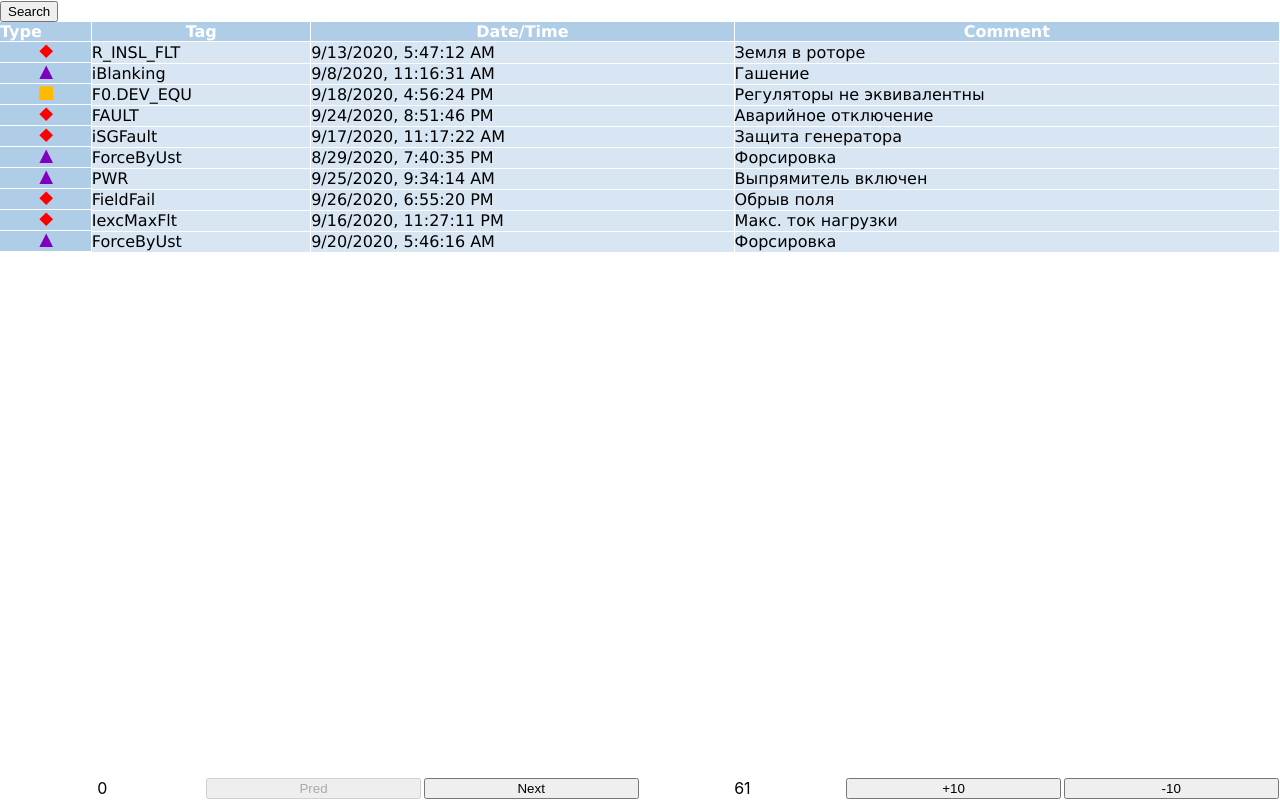
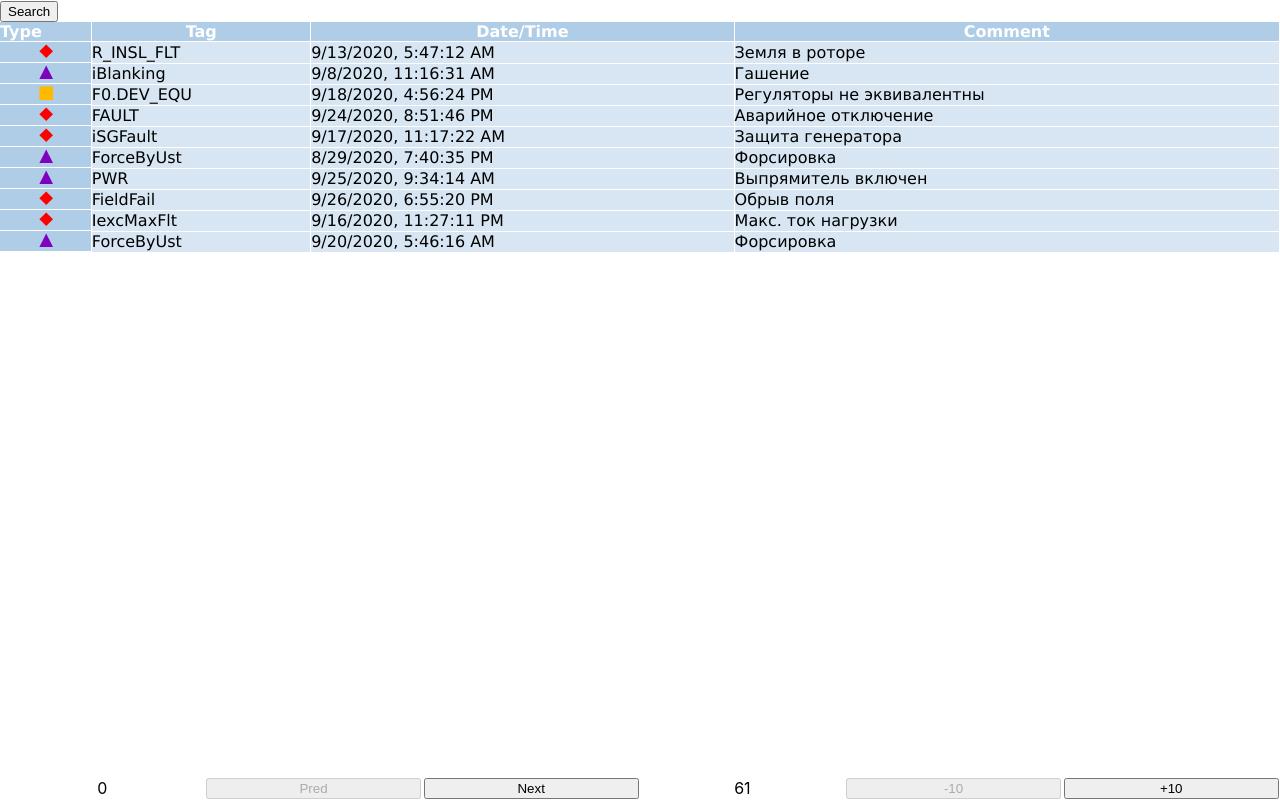
Before and after one commit to GerasimGerasimov/dexop-events-table, a React (Create React App) app: page / in a window 1280 px wide. Built offline with nearby package versions, Linux system fonts and the light colour scheme.

Commit message:
disable кнопок количества строк при достижении ограничений

```diff
--- a/src/Pages/Events/components/paginator/paginator.tsx
+++ b/src/Pages/Events/components/paginator/paginator.tsx
@@ -11,23 +11,49 @@ interface IPaginatorProps {
   setNumberOfItemsOnPageHandler: any;
 }
 
+interface IPaginatorState {
+  addDisabled: boolean;
+  subDisabled: boolean;
+}
+
 const minItemsOnPage: number = 10;
 const maxItemsOnPage: number = 40;
 
-export default class Paginator extends Component <IPaginatorProps,{}> {
+export default class Paginator extends Component <IPaginatorProps,IPaginatorState> {
+
+  constructor (props: IPaginatorProps) {
+    super(props);
+    this.state = {
+      addDisabled: false,
+      subDisabled: true
+    }
+  }
 
   private addItemsOnPage(quantity: number): number {
     const remainingItems: number = this.props.QueriedQuantity + quantity;
-    return (remainingItems > maxItemsOnPage)
-            ? maxItemsOnPage
-            : remainingItems;
+    return (():number => {
+      const result =  (remainingItems > maxItemsOnPage)
+      ? maxItemsOnPage
+      : remainingItems;
+      this.setState({
+        addDisabled:(result === maxItemsOnPage),
+        subDisabled: false})
+      return result;
+    })();
   }
 
   private subItemsOnPage(quantity: number): number {
     const remainingItems: number = this.props.QueriedQuantity - quantity;
-    return (remainingItems < minItemsOnPage)
-            ? minItemsOnPage
-            : remainingItems;
+    return (():number => {
+      const result = (remainingItems < minItemsOnPage)
+      ? minItemsOnPage
+      : remainingItems;
+      this.setState({
+        subDisabled:(result === minItemsOnPage),
+        addDisabled: false
+      })
+      return result;
+    })();
   }
 
   private isDisabled(value: number):boolean {
@@ -45,9 +71,13 @@ export default class Paginator extends Component <IPaginatorProps,{}> {
           disabled={this.isDisabled(this.props.ItemsAfter)}
           onClick={()=>this.props.nextItemsHandler(IEventQueryDirection.Next)}>Next</button>
         <span>{this.props.ItemsAfter}</span>
-        <button onClick={()=>this.props.setNumberOfItemsOnPageHandler(this.addItemsOnPage(this.props.ItemsPortion))}>+10</button>
-        <button onClick={()=>this.props.setNumberOfItemsOnPageHandler(this.subItemsOnPage(this.props.ItemsPortion))}>-10</button>
-      </div>
+        <button
+          disabled={this.state.subDisabled}
+          onClick={()=>this.props.setNumberOfItemsOnPageHandler(this.subItemsOnPage(this.props.ItemsPortion))}>-10</button>
+        <button
+          disabled={this.state.addDisabled}
+          onClick={()=>this.props.setNumberOfItemsOnPageHandler(this.addItemsOnPage(this.props.ItemsPortion))}>+10</button>
+     </div>
     )
   }
 }
```
